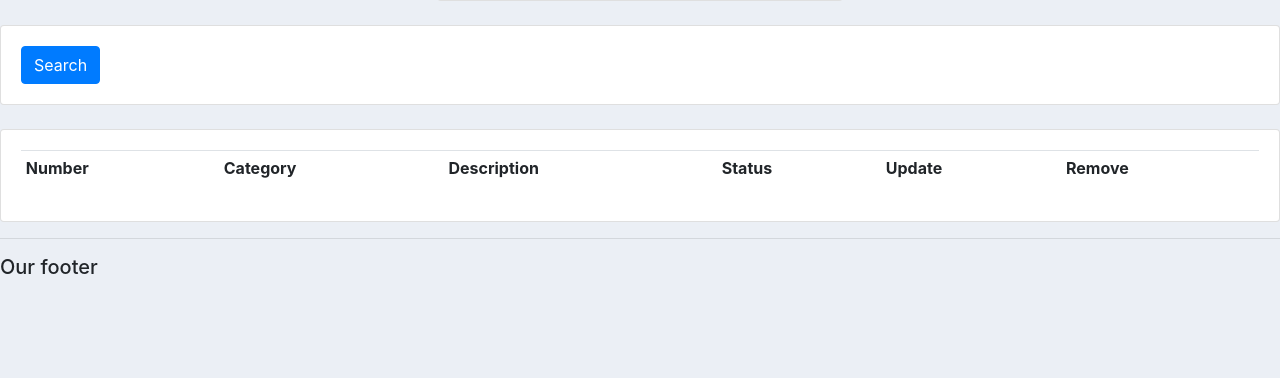
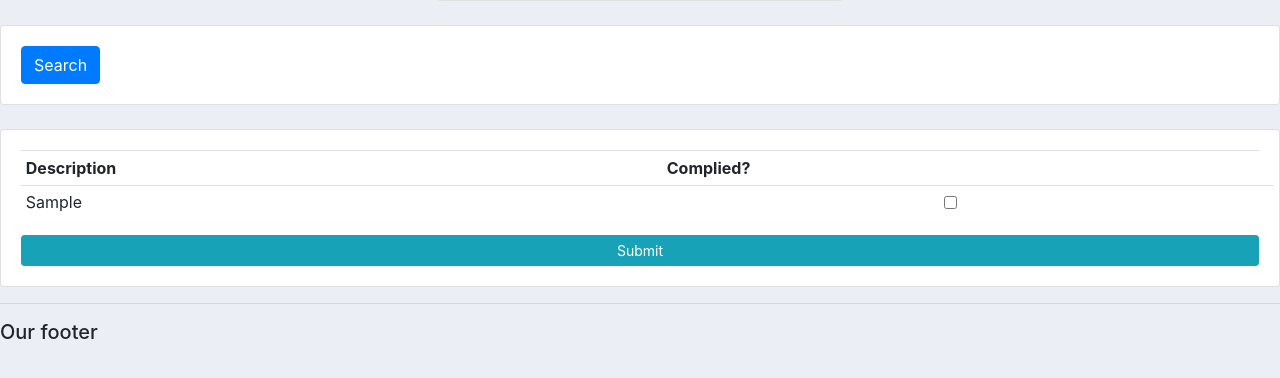
Before and after one commit to SS0706/SingHealthWebApp, a Django app: template accounts/templates/accounts/report.html in a window 1280 px wide. Shown: the part 296-674 px from the top of the page. Run offline with Django 3.2, Linux system fonts and the light colour scheme; the template is opened without the code that fills it: most values are stand-ins (such as "Sample title", 1, 10 or a date in 2020); lists and menus that the app fills with data are empty; some libraries are stand-ins or nearby versions.

Commit message:
display nonfbchecklist items in report page

```diff
--- a/accounts/admin.py
+++ b/accounts/admin.py
@@ -8,3 +8,4 @@ admin.site.register(Report)
 admin.site.register(Store)
 admin.site.register(Tag)
 admin.site.register(Order)
+admin.site.register(NonFBChecklist)
--- a/accounts/templates/accounts/report.html
+++ b/accounts/templates/accounts/report.html
@@ -53,15 +53,22 @@
             <div class="card card-body">
                 <table class="table table-sm">
                     <tr>
-                        <th>Number</th>
-                        <th>Category</th>
                         <th>Description</th>
-                        <th>Status</th>
-                        <th>Update</th>
-                        <th>Remove</th>
+                        <th>Complied?</th>
                     </tr>
 
+                    {% for checklist in nonfbchecklist %}
+							<tr>
+								<td>{{checklist.checklist_item}}</td>
+								<td class="row justify-content-center">
+                                    <input class="form-check-input" type="checkbox" value="" id="flexCheckDefault">
+                                    <label class="form-check-label" for="flexCheckDefault"></label>
+                                </td>
+							</tr>
+					{% endfor %}
+
                 </table>
+                <a class='btn btn-sm btn-info' href=''>Submit</a>
             </div>
         </div>
     </div>
```
Also changed, not shown: accounts/models.py (+10 -4 lines), accounts/templates/accounts/stores.html (+4 -4 lines), accounts/views.py (+6 -1 lines), accounts/migrations/0008_nonfbchecklist.py (added), db.sqlite3.
